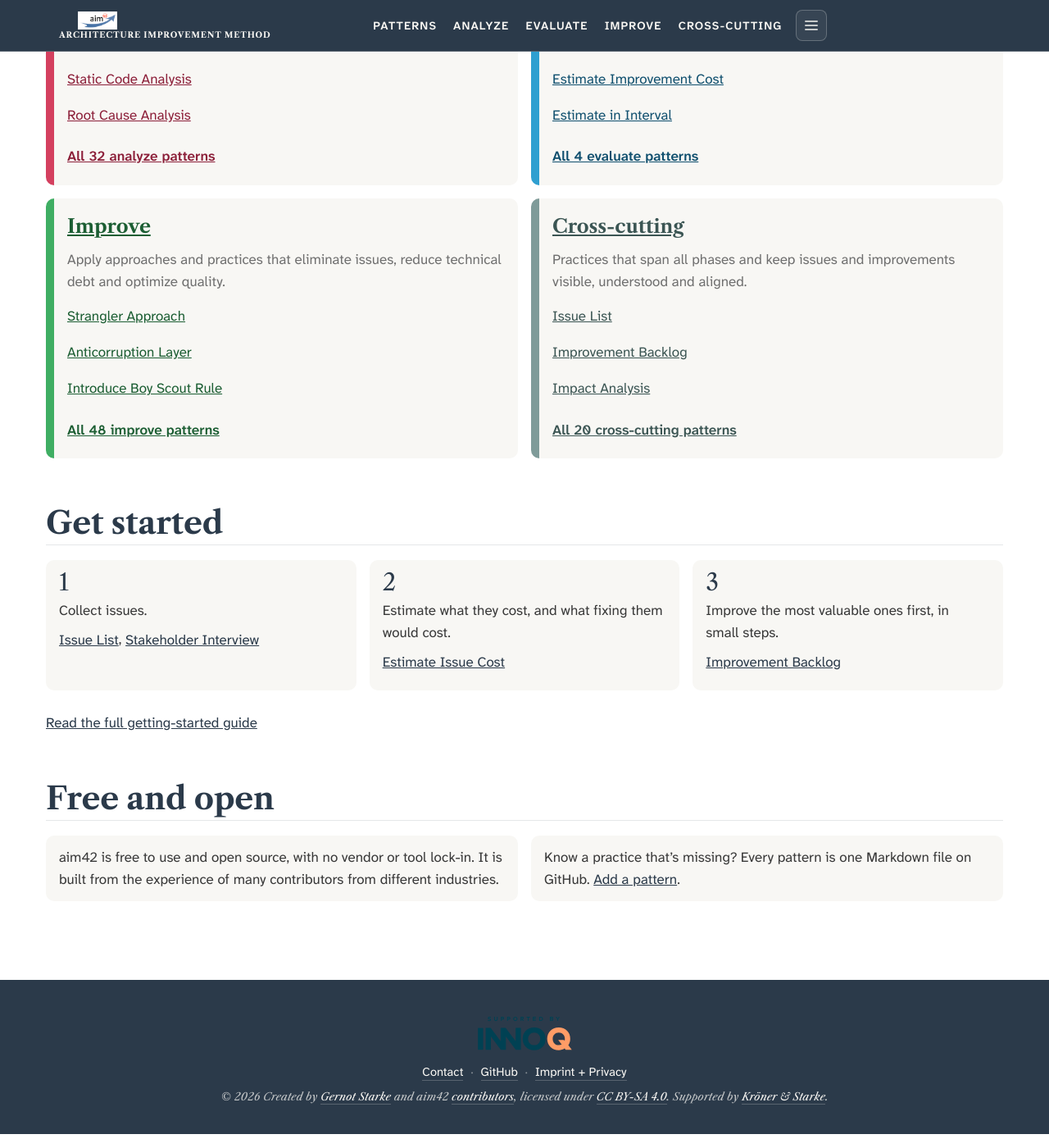
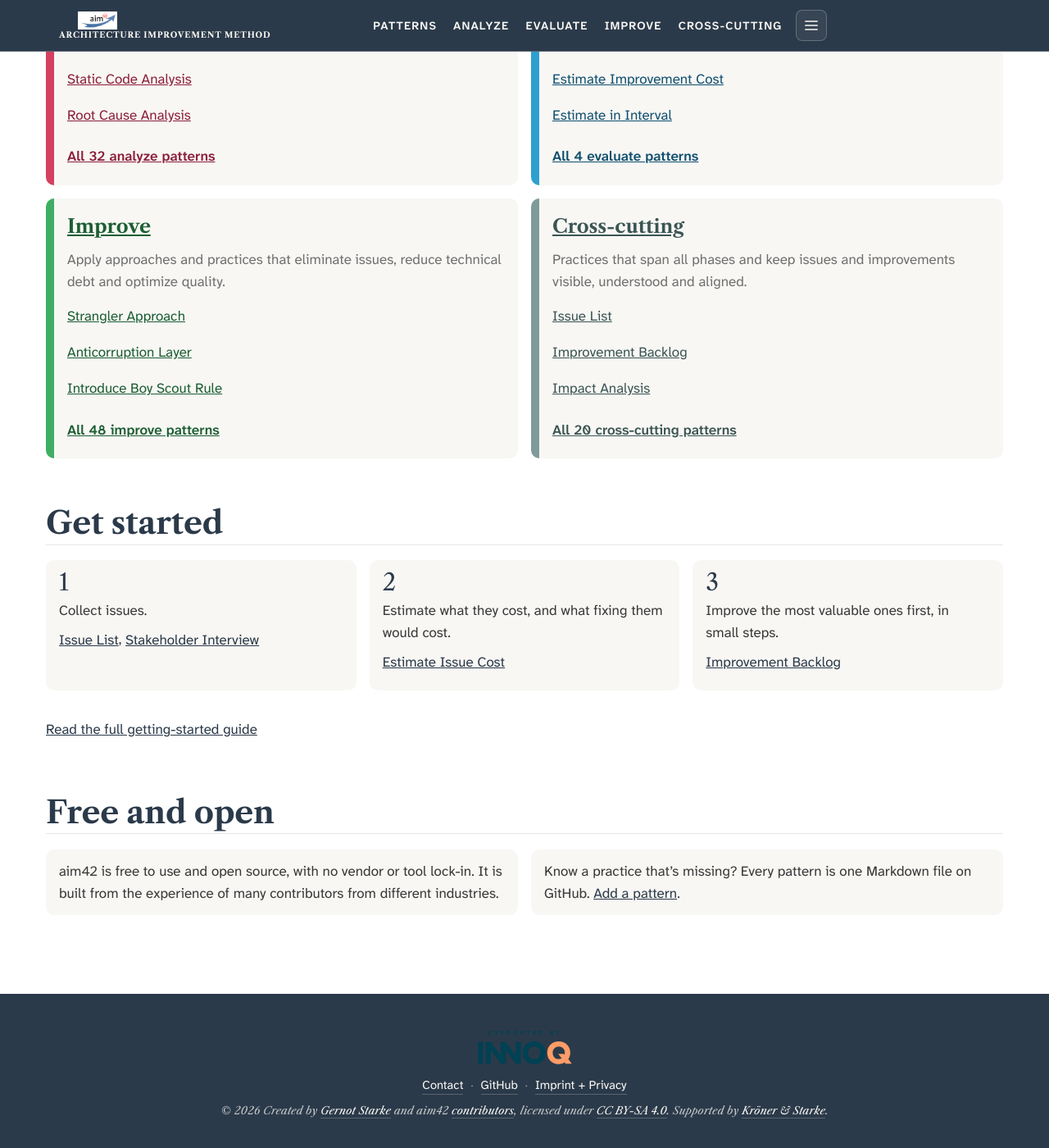
Before and after one commit to aim42/aim42.org-site, a Jekyll site: the page built from _pages/home.md, in a window 1280 px wide and 1400 px high, scrolled down 620 px. Shown: the whole window at 82% size. Built offline with Jekyll 4.4.1, drawn with Linux system fonts in a browser that asks for light colours.

Commit message:
Home page: single-paragraph lede, 44px guide link
Fixes from the final review: the validator rejects a lede with a blank
line (the hero would run the paragraphs together), and the link to the
getting-started guide gets the 44px touch target.

Co-Authored-By: Claude Opus 5.5 <noreply@anthropic.com>

```diff
--- a/_layouts/home.html
+++ b/_layouts/home.html
@@ -41,7 +41,7 @@ layout: aim42-base
       </li>
       {% endfor %}
     </ol>
-    <p><a href="{{ '/getstarted' | relative_url }}">Read the full getting-started guide</a></p>
+    <p class="home-start__guide"><a href="{{ '/getstarted' | relative_url }}">Read the full getting-started guide</a></p>
   </section>
 
   <section class="home-section home-open">
--- a/_sass/pages/_home.scss
+++ b/_sass/pages/_home.scss
@@ -142,7 +142,8 @@
 .home-phase-list h3 a,
 .home-examples a,
 .home-phase__all a,
-.home-steps__links a {
+.home-steps__links a,
+.home-start__guide a {
   align-items: center;
   display: inline-flex;
   min-height: 44px;
--- a/tools/validate.rb
+++ b/tools/validate.rb
@@ -128,6 +128,10 @@ module Aim42
       %w[headline lede].each do |key|
         errors << "#{HOME}: missing required key '#{key}'" unless text.(fm[key])
       end
+      # The hero renders the lede inline; a blank line would run two paragraphs together.
+      if text.(fm["lede"]) && fm["lede"].strip.match?(/\n[ \t]*\n/)
+        errors << "#{HOME}: 'lede' must be a single paragraph"
+      end
 
       cycle = fm["cycle"].is_a?(Hash) ? fm["cycle"] : {}
       phases.each do |phase|
```
Also changed, not shown: tests/validate_test.rb (+6 -0 lines).
